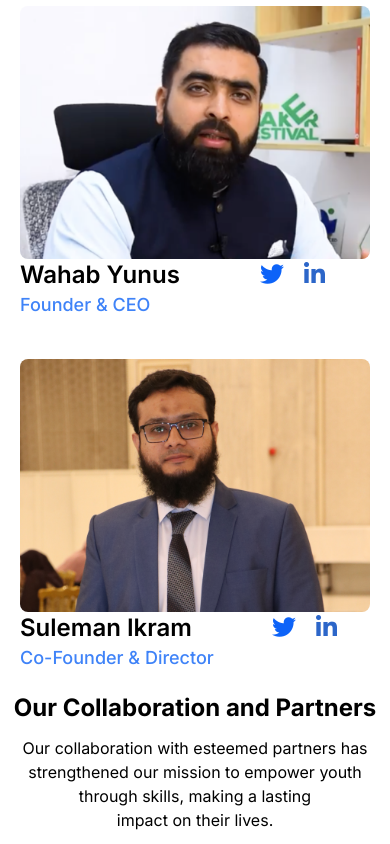
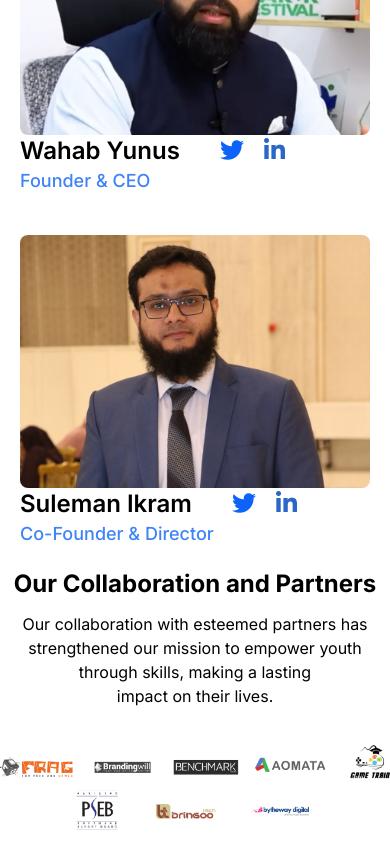
Before and after one commit to rahilazhar12/PNY, a React (Create React App) app: page / in a window 390 px wide. Shown: the part 6260-7104 px from the top of the page. Built offline with nearby package versions, Linux system fonts and the light colour scheme.

Commit message:
second commit

```diff
--- a/src/Screens/Home.js
+++ b/src/Screens/Home.js
@@ -206,7 +206,7 @@ const Home = () => {
                 <div className="mainbox  bg-[#F0F7FF] p-5 space-y-2 rounded">
                   <div className="img"> <img src={icon} alt="" /> </div>
                   <div className="developement text-2xl font-semibold">IT & Software</div>
-                  <div className="paragraph w-80">Learn how to handle realistic computer problems and run operating systems fruitfully in information technology and...</div>
+                  <div className="paragraph">Learn how to handle realistic computer problems and run operating systems fruitfully in information technology and...</div>
                   <div><a href="" className=' text-blue-500 font-semibold'>View Course</a></div>
                 </div>
               </div>
@@ -238,7 +238,7 @@ const Home = () => {
 
           {/* Section -6*/}
           <section className='bg-[#F9FAFB]'>
-            <div className="grid grid-cols-12 h-[600px] max-sm:h-[700px]  max-sm:grid-cols-6">
+            <div className="grid grid-cols-12  max-sm:grid-cols-6">
               <div className='col-span-6 max-sm:p-5 lg:p-20 max-sm:order-1'>
                 <div className="whychooseus text-4xl font-bold  max-sm:text-center  max-sm:text-2xl">Why Choose US?</div>
                 <div className="list p-3">
@@ -258,14 +258,14 @@ const Home = () => {
               </div>
               <div className='col-span-6'>
                 <div className=' justify-center flex lg:p-6' >
-                  <img className="image w-[596px] max-sm:h-80" src={contentimage} alt="" />
+                  <img className="image w-[596px] max-sm:h-52" src={contentimage} alt="" />
                 </div>
               </div>
             </div>
           </section>
 
           {/* Section-7 */}
-          <section className='lg:h-[600px] lg:p-5'>
+          <section className=''>
             <div className="grid justify-center max-sm:grid-cols-6">
               <div className="leaders col-span-12 text-center lg:text-4xl font-bold lg:p-3 max-sm:text-2xl">Leaders Who Vision Your Future</div>
               <div className="leaderssub col-span-12 text-center lg:w-[990px] max-sm:p-3">PNY Trainings CEO and Director are inspiring leaders for the youth and have embarked on a transformative journey towards shared goals and prophecy for a promising future.</div>
@@ -273,7 +273,7 @@ const Home = () => {
                 <div className="wahab">
                   <img className='rounded-lg' src={wahab} alt="" />
                   <div className="name text-2xl font-semibold">Wahab Yunus
-                    <span><i class="fa-brands fa-twitter lg:p-2 lg:ml-48 max-sm:ml-20" style={{ color: "#0d63f8" }}></i></span>
+                    <span><i class="fa-brands fa-twitter lg:p-2 lg:ml-48 max-sm:ml-10" style={{ color: "#0d63f8" }}></i></span>
 
                     <span><i class="fa-brands fa-linkedin ml-5" style={{ color: "#2c66c9" }}></i></span>
                   </div>
@@ -286,7 +286,7 @@ const Home = () => {
                 <div className="wahab">
                   <img className='rounded-lg' src={suleman} alt="" />
                   <div className="name text-2xl font-semibold">Suleman Ikram
-                    <span><i class="fa-brands fa-twitter lg:p-2 lg:ml-48 max-sm:ml-20" style={{ color: "#0d63f8" }}></i></span>
+                    <span><i class="fa-brands fa-twitter lg:p-2 lg:ml-48 max-sm:ml-10" style={{ color: "#0d63f8" }}></i></span>
 
                     <span><i class="fa-brands fa-linkedin ml-5" style={{ color: "#2c66c9" }}></i></span>
                   </div>
@@ -365,9 +365,9 @@ const Home = () => {
           </section>
           {/* Section-13 */}
           <section style={{ backgroundImage: `url(${vector})`, backgroundSize: 'cover', backgroundPosition: 'center' }}>
-            <div className="grid justify-center lg:p-28  max-sm:p-10 ">
+            <div className="grid justify-center lg:p-28  max-sm: ">
 
-              <div className='lg:text-5xl lg:w-[778px]  max-sm:w-[389px] font-bold text-center'>
+              <div className='lg:text-5xl lg:w-[778px]  max-sm:p-5 font-bold text-center'>
               Admissions are open for the fresh
               batch. Let’s grow together!
               </div>
```
